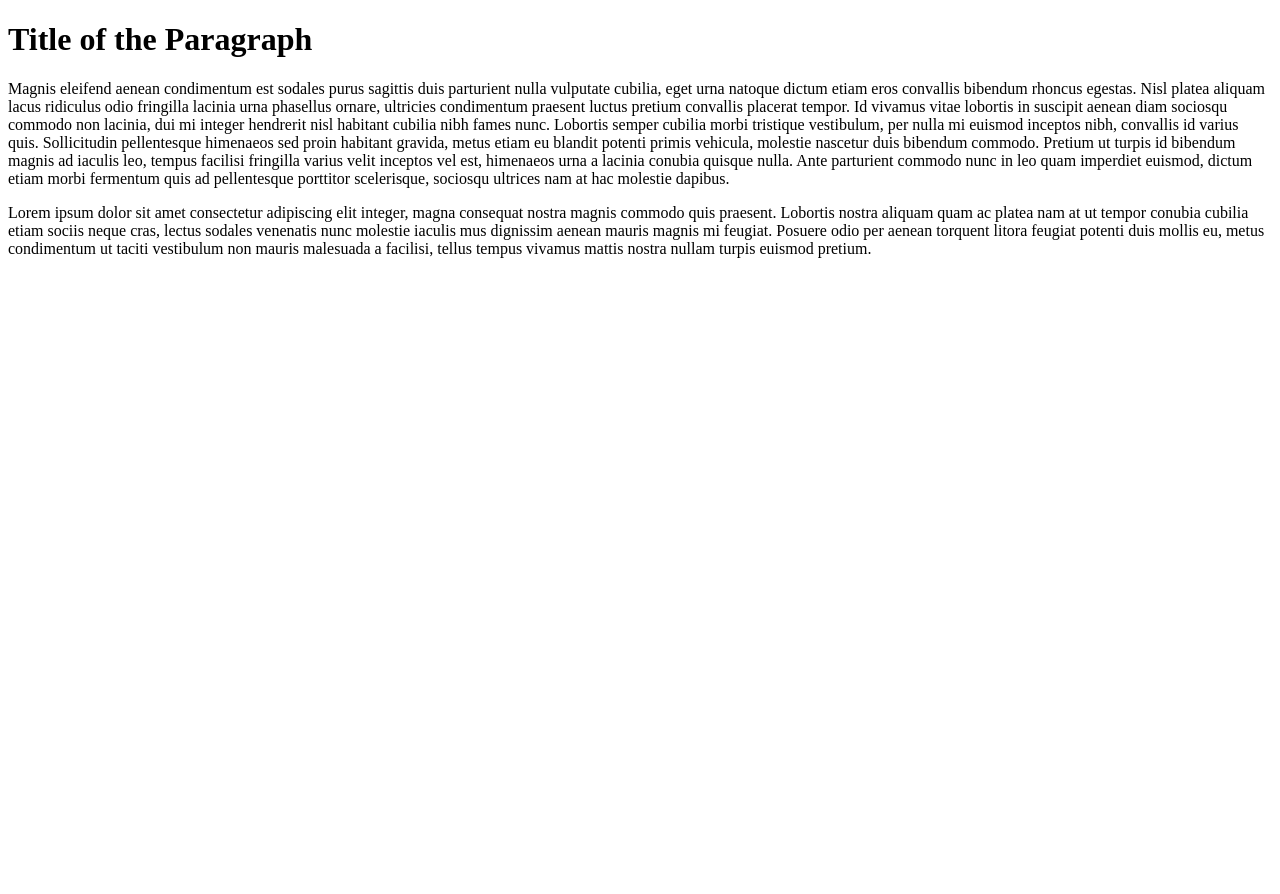
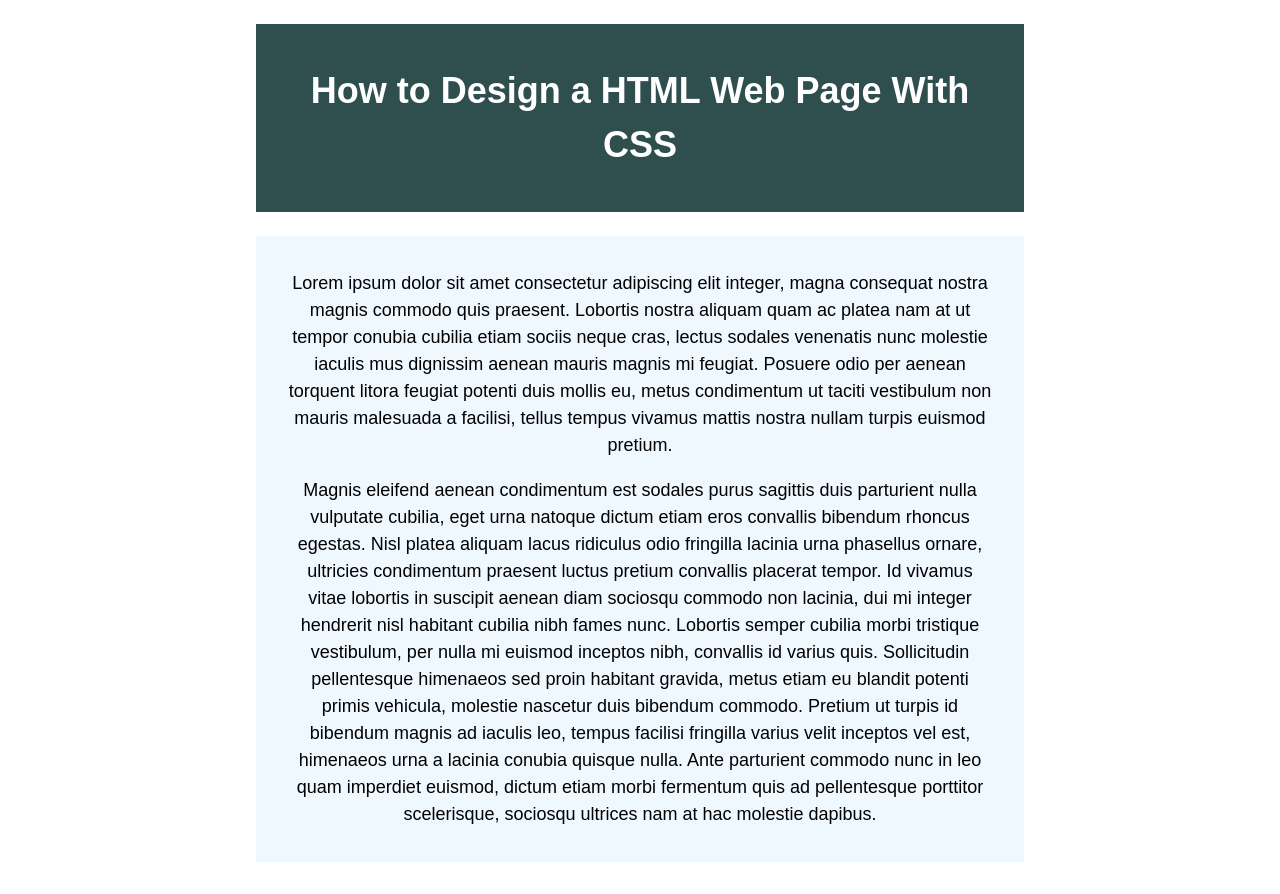
Before and after one commit to MejanH/web-design-html-css-tutorial, a plain HTML site: page index.html in a window 1280 px wide. Before the commit the page ends 800 px from the top, so only its background shows below. Drawn offline with Linux system fonts and the light colour scheme.

Commit message:
style web page with css

```diff
--- a/index.html
+++ b/index.html
@@ -2,10 +2,41 @@
 <html>
   <head>
     <title>Here goes the title of the document</title>
+    <style>
+      body {
+        width: 60%;
+        margin: auto;
+        text-align: center;
+        font-size: large;
+        line-height: 1.5;
+        font-family: sans-serif;
+      }
+      h1 {
+        padding: 2.5rem;
+        background-color: darkslategray;
+        color: white;
+      }
+      .article {
+        padding: 1rem 2rem 1rem 2rem;
+        background-color: aliceblue;
+        margin-bottom: 2rem;
+      }
+    </style>
   </head>
   <body>
-    <h1>Title of the Paragraph</h1>
+    <h1>How to Design a HTML Web Page With CSS</h1>
 
+    <div class="article">
+      <p>
+        Lorem ipsum dolor sit amet consectetur adipiscing elit integer, magna
+        consequat nostra magnis commodo quis praesent. Lobortis nostra aliquam
+        quam ac platea nam at ut tempor conubia cubilia etiam sociis neque cras,
+        lectus sodales venenatis nunc molestie iaculis mus dignissim aenean
+        mauris magnis mi feugiat. Posuere odio per aenean torquent litora
+        feugiat potenti duis mollis eu, metus condimentum ut taciti vestibulum
+        non mauris malesuada a facilisi, tellus tempus vivamus mattis nostra
+        nullam turpis euismod pretium.
+      </p>
       <p>
         Magnis eleifend aenean condimentum est sodales purus sagittis duis
         parturient nulla vulputate cubilia, eget urna natoque dictum etiam eros
@@ -16,24 +47,14 @@
         integer hendrerit nisl habitant cubilia nibh fames nunc. Lobortis semper
         cubilia morbi tristique vestibulum, per nulla mi euismod inceptos nibh,
         convallis id varius quis. Sollicitudin pellentesque himenaeos sed proin
-      habitant gravida, metus etiam eu blandit potenti primis vehicula, molestie
-      nascetur duis bibendum commodo. Pretium ut turpis id bibendum magnis ad
-      iaculis leo, tempus facilisi fringilla varius velit inceptos vel est,
-      himenaeos urna a lacinia conubia quisque nulla. Ante parturient commodo
-      nunc in leo quam imperdiet euismod, dictum etiam morbi fermentum quis ad
-      pellentesque porttitor scelerisque, sociosqu ultrices nam at hac molestie
-      dapibus.
+        habitant gravida, metus etiam eu blandit potenti primis vehicula,
+        molestie nascetur duis bibendum commodo. Pretium ut turpis id bibendum
+        magnis ad iaculis leo, tempus facilisi fringilla varius velit inceptos
+        vel est, himenaeos urna a lacinia conubia quisque nulla. Ante parturient
+        commodo nunc in leo quam imperdiet euismod, dictum etiam morbi fermentum
+        quis ad pellentesque porttitor scelerisque, sociosqu ultrices nam at hac
+        molestie dapibus.
       </p>
-
-    <p>
-      Lorem ipsum dolor sit amet consectetur adipiscing elit integer, magna
-      consequat nostra magnis commodo quis praesent. Lobortis nostra aliquam
-      quam ac platea nam at ut tempor conubia cubilia etiam sociis neque cras,
-      lectus sodales venenatis nunc molestie iaculis mus dignissim aenean mauris
-      magnis mi feugiat. Posuere odio per aenean torquent litora feugiat potenti
-      duis mollis eu, metus condimentum ut taciti vestibulum non mauris
-      malesuada a facilisi, tellus tempus vivamus mattis nostra nullam turpis
-      euismod pretium.
-    </p>
+    </div>
   </body>
 </html>
```
Lines whose indentation alone changed are shown as unchanged.
